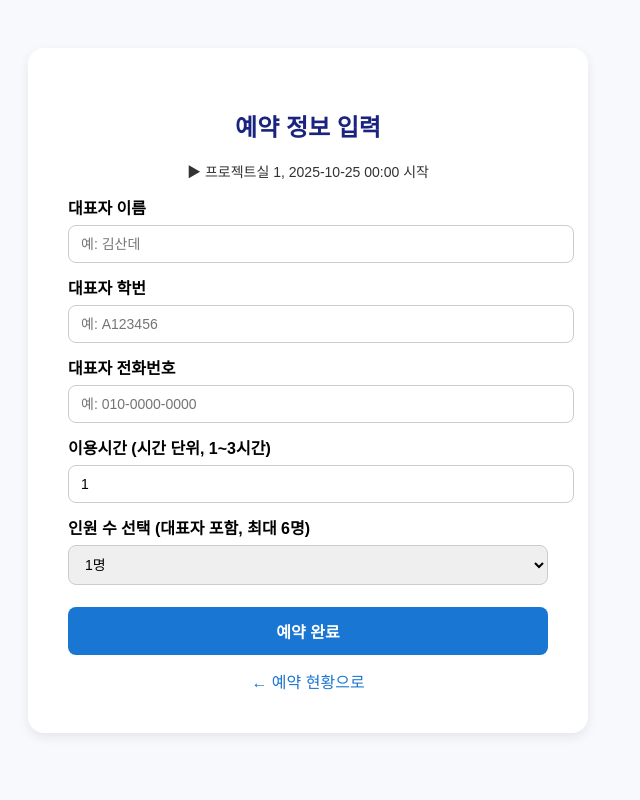
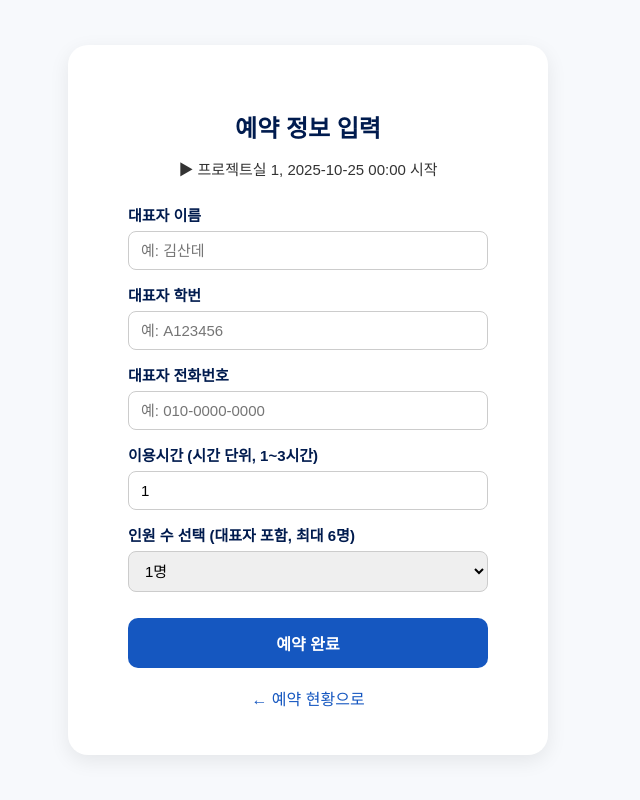
Before and after one commit to tmzkdl7412-web/studyroom-reservation, a Flask app: page /reserve_form?room=1&date=2025-10-25&hour=0 in a window 1280 px wide. Shown: the whole page, without its empty margins (332-972 px from the left). Run offline with Flask 3, Linux system fonts and the light colour scheme.

Commit message:
Update reserve_form.html

```diff
--- a/templates/group/reserve_form.html
+++ b/templates/group/reserve_form.html
@@ -2,60 +2,92 @@
 <html lang="ko">
 <head>
   <meta charset="UTF-8">
-  <title>예약 폼</title>
+  <title>예약 정보 입력</title>
   <style>
     body {
       font-family: 'Noto Sans KR', sans-serif;
       background-color: #f7f9fc;
       display: flex;
-      flex-direction: column;
+      justify-content: center;
       align-items: center;
-      justify-content: center;
-      padding: 40px;
+      height: 100vh; /* ✅ 수직 중앙 정렬 */
+      margin: 0;
     }
+
     .container {
       background: white;
-      border-radius: 16px;
-      box-shadow: 0 4px 12px rgba(0,0,0,0.08);
-      padding: 40px;
+      border-radius: 20px;
+      box-shadow: 0 6px 20px rgba(0,0,0,0.08);
+      padding: 45px 60px;
       width: 480px;
+      box-sizing: border-box;
     }
+
     h2 {
       text-align: center;
-      margin-bottom: 18px;
-      color: #1a237e;
+      margin-bottom: 14px;
+      color: #001B4E;
+      font-size: 24px;
+      font-weight: 700;
     }
-    p.meta { text-align:center; color:#333; font-size:14px; margin-top:0; }
+
+    p.meta {
+      text-align: center;
+      color: #333;
+      font-size: 15px;
+      margin-top: 0;
+      margin-bottom: 25px;
+    }
+
     label {
       display: block;
-      margin-top: 12px;
+      margin-top: 14px;
       font-weight: 600;
+      color: #001B4E;
+      font-size: 15px;
     }
+
     input, select {
       width: 100%;
       padding: 10px 12px;
       margin-top: 6px;
       border: 1px solid #ccc;
       border-radius: 8px;
-      font-size:14px;
+      font-size: 15px;
+      box-sizing: border-box;
     }
+
     button {
-      margin-top: 22px;
+      margin-top: 26px;
       width: 100%;
-      padding: 12px;
+      padding: 13px;
       border: none;
-      border-radius: 8px;
-      background-color: #1976d2;
+      border-radius: 10px;
+      background-color: #1557c0;
       color: white;
       font-size: 16px;
+      font-weight: 700;
       cursor: pointer;
-      font-weight:700;
+      transition: 0.2s;
     }
+
     button:hover { background-color: #0d47a1; }
+
     .back {
-      display: block; text-align: center; margin-top: 14px; color: #1976d2; text-decoration: none;
+      display: block;
+      text-align: center;
+      margin-top: 18px;
+      color: #1557c0;
+      text-decoration: none;
+      font-weight: 500;
     }
+
     .back:hover { text-decoration: underline; }
+
+    #memberFields label {
+      margin-top: 10px;
+      font-weight: 500;
+    }
   </style>
 </head>
 <body>
@@ -68,9 +100,9 @@
       <input type="hidden" name="date" value="{{ date }}">
       <input type="hidden" name="hour" value="{{ hour }}">
 
-    <label for="leader_name">대표자 이름</label>
-    <input type="text" id="leader_name" name="leader_name" placeholder="예: 김산데"
-      required pattern="[가-힣]{2,}" title="이름은 한글 2자 이상으로 입력해주세요.">
+      <label for="leader_name">대표자 이름</label>
+      <input type="text" id="leader_name" name="leader_name" placeholder="예: 김산데"
+        required pattern="[가-힣]{2,}" title="이름은 한글 2자 이상으로 입력해주세요.">
 
       <label>대표자 학번</label>
       <input name="leader_id" required placeholder="예: A123456">
@@ -83,7 +115,6 @@
 
       <label>인원 수 선택 (대표자 포함, 최대 6명)</label>
       <select id="memberCount" name="memberCount">
-        <!-- 1~6명 -->
         {% for i in range(1,7) %}
           <option value="{{ i }}">{{ i }}명</option>
         {% endfor %}
@@ -102,8 +133,8 @@
     const memberFieldsDiv = document.getElementById('memberFields');
 
     function updateMemberFields() {
-      const total = parseInt(memberCountSelect.value, 10) || 1; // 대표자 포함
-      const teamCount = Math.max(0, Math.min(5, total - 1));   // 팀원은 최대 5명
+      const total = parseInt(memberCountSelect.value, 10) || 1;
+      const teamCount = Math.max(0, Math.min(5, total - 1));
       memberFieldsDiv.innerHTML = '';
       for (let i = 1; i <= teamCount; i++) {
         memberFieldsDiv.innerHTML += `
@@ -133,7 +164,6 @@
         e.preventDefault();
         return;
       }
-      // 팀원 학번 검사
       const memberIds = document.querySelectorAll('[name^="member_"][name$="_id"]');
       for (const input of memberIds) {
         if (input.value.trim() && !idPattern.test(input.value.trim())) {
```
